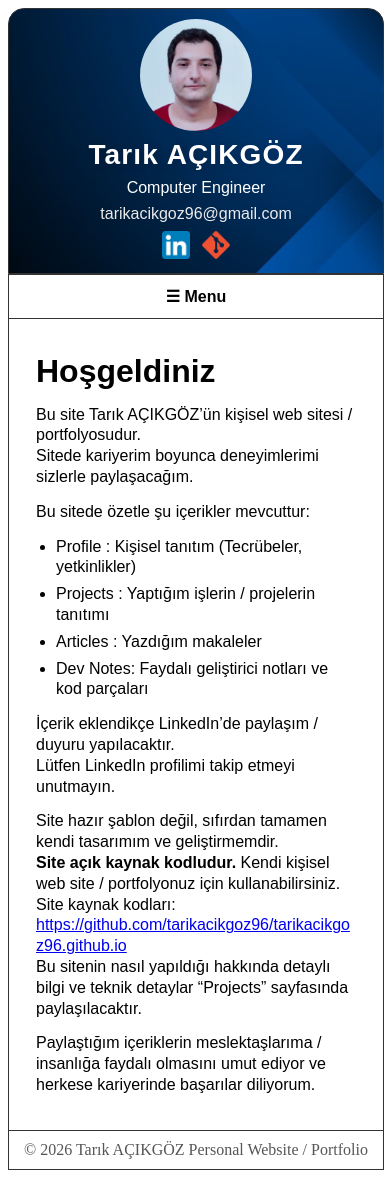
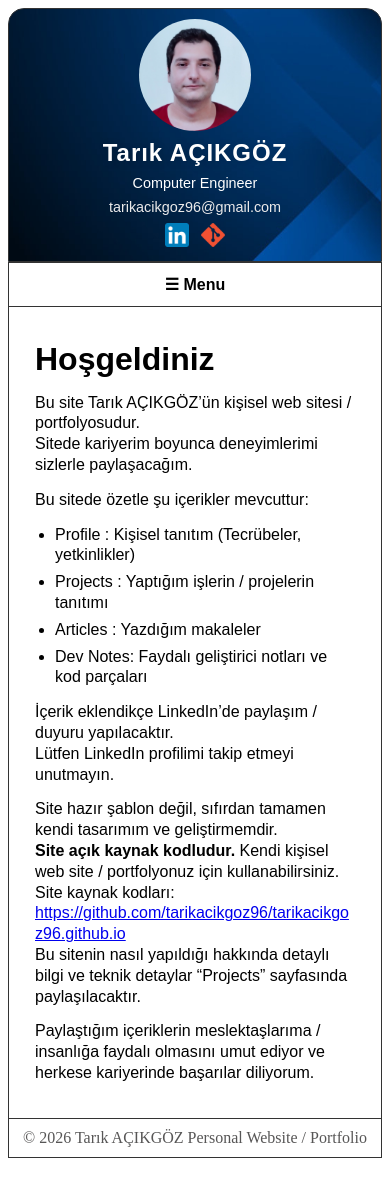
Before and after one commit to tarikacikgoz96/tarikacikgoz96.github.io, a Jekyll site: the page built from index.md, in a window 390 px wide. Built offline with Jekyll 4.4.1, drawn with Linux system fonts in a browser that asks for light colours.

Commit message:
responsive js to .media

```diff
--- a/assets/css/header.css
+++ b/assets/css/header.css
@@ -1,3 +1,8 @@
+* {
+
+    box-sizing: border-box;
+
+}
 header.site-header {
   background-color: #41678f;
   color: #ffffff;
@@ -115,6 +120,7 @@
     box-shadow: 0 0.125rem 0.5rem rgba(0, 0, 0, 0.08);
     transition: background-color 0.25s ease, color 0.25s ease, transform 0.2s ease;
     white-space: nowrap;
+    text-align: center;
 }
 
 .header-nav a:hover {
@@ -156,16 +162,6 @@
     /*white-space: nowrap;*/
 
     flex-shrink: 1;
-visibility: hidden;
-}
-
-.header-right-hidden {
-
-    visibility: hidden;
-
-    position: absolute;
-
-    pointer-events: none;
 
 }
 
@@ -180,63 +176,8 @@
 
 
 
-.header-main.mobile-stack {
-
-    flex-direction: column;
-
-    align-items: center;
-
-    text-align: center;
-
-    gap: 0.5rem;
-    padding: 0.625rem;
-
-}
-.header-main.mobile-stack .header-title h1{
-
-    font-size: 1.75rem;
-
-}
 
 
-
-
-.header-main.mobile-stack .social-links {
-
-    margin-top: 0.5rem;
-    justify-content: center;
-
-}
-
-.header-main.mobile-stack .header-logo {
-
-    width: 7rem;
-    height: 7rem;
-
-}
-
-
-.header-nav.mobile-stack a {
-
-    font-size: 70% !important;
-    width: 100% !important;
-    padding-left: 0 !important;
-    padding-right: 0 !important;
-    text-align: center;
-    border: 0.0625rem solid #939393;
-    border-bottom: none;
-    border-radius: 0;
-    box-sizing: border-box;
-    border-left: none;
-    border-right: none;
-}
-
-.header-nav.mobile-stack {
-
-    gap: 0.0rem;
-
-
-}
 
 
 .menu-toggle {
@@ -261,35 +202,8 @@
     width: 100%;
 }
 
-.header-nav.mobile-stack {
-
-    flex-direction: column;
-
-    align-items: center;
-
-    gap: 0.5rem;
-width: 100%;
-}
-
-.header-nav.mobile-stack:not(.open) {
-
-    display: none;
-    gap: 0.0rem;
-
-}
-.header-nav.mobile-stack.open {
-
-    display: flex;
-gap: 0.0rem;
 
 
-}
-
-.menu-toggle.mobile-stack {
-
-    display: block;
-
-}
 
 .header-nav a.active {
 
@@ -308,3 +222,165 @@
     width: 100%;
     border-bottom: none;
 }
+
+
+
+/* XXL */
+@media (max-width: 1400px) {
+
+    .header-right {
+
+        display: flex;
+
+    }
+}
+
+
+/* XL */
+@media (max-width: 1200px) {
+
+    .header-right {
+
+        display: none;
+
+    }
+
+    .header-main {
+
+        gap: 1rem;
+
+    }
+}
+
+
+/* LG */
+@media (max-width: 992px) {
+
+    .header-main {
+
+        gap: 0.75rem;
+
+    }
+
+    .header-logo {
+
+        width: 8rem;
+
+        height: 8rem;
+
+    }
+
+    .header-title h1 {
+
+        font-size: 2rem;
+
+    }
+
+    .header-nav {
+
+        display: none;
+
+    }
+
+    .menu-toggle {
+
+        display: block;
+
+    }
+}
+
+
+/* MD */
+@media (max-width: 768px) {
+
+    .header-main {
+
+        flex-direction: column;
+
+        align-items: center;
+
+        text-align: center;
+
+        gap: 0.5rem;
+
+        padding: 0.625rem;
+
+    }
+
+    .header-logo {
+
+        width: 7rem;
+
+        height: 7rem;
+
+    }
+
+    .header-title h1 {
+
+        font-size: 1.75rem;
+
+    }
+
+    .social-links {
+
+        justify-content: center;
+
+        margin-top: 0.5rem;
+
+    }
+}
+
+
+/* SM */
+@media (max-width: 576px) {
+
+    .header-title h1 {
+
+        font-size: 1.5rem;
+
+    }
+
+    .header-title p {
+
+        font-size: 0.9rem;
+
+    }
+
+    .icon-logo {
+
+        width: 1.5rem;
+
+        height: 1.5rem;
+
+    }
+}
+
+
+/* Menü açıldığında */
+.header-nav.open {
+
+    display: flex !important;
+
+    flex-direction: column;
+
+    width: 100%;
+
+    gap: 0;
+}
+
+
+/* Desktop dönüşü */
+@media (min-width: 993px) {
+
+    .menu-toggle {
+
+        display: none !important;
+
+    }
+
+    .header-nav {
+
+        display: flex !important;
+
+    }
+}
--- a/assets/js/header_left.js
+++ b/assets/js/header_left.js
@@ -1,73 +1,4 @@
-function checkHeaderStack() {
-
-    const logo = document.querySelector(".header-logo");
-
-    const title = document.querySelector(".header-title");
-
-    const header = document.querySelector(".header-main");
-
-    if (!logo || !title || !header) return;
-
-    // Reset
-    header.classList.remove("mobile-stack");
-
-    const wrapped =
-        title.offsetTop > logo.offsetTop + 20;
-
-    // Mobile header mode
-    if (wrapped) {
-
-        header.classList.add("mobile-stack");
-
-    }
-}
-
-
-
-function checkNavWrap() {
-
-    const nav = document.querySelector(".header-nav");
-
-    const toggle = document.querySelector(".menu-toggle");
-
-    if (!nav || !toggle) return;
-
-    // Reset
-    nav.classList.remove("mobile-stack");
-
-    toggle.classList.remove("mobile-stack");
-
-    // İlk link referansı
-    const firstLink =
-        nav.querySelector("a");
-
-    if (!firstLink) return;
-
-    // Herhangi biri alt satıra düştü mü?
-    const wrapped =
-        Array.from(nav.querySelectorAll("a"))
-        .some(link =>
-            link.offsetTop > firstLink.offsetTop
-        );
-
-    // Mobile nav mode
-    if (wrapped) {
-
-        nav.classList.add("mobile-stack");
-
-        toggle.classList.add("mobile-stack");
-
-    }
-}
-
-
-
-// Sayfa yüklenince
 window.addEventListener("DOMContentLoaded", () => {
-
-    checkHeaderStack();
-
-    checkNavWrap();
 
     const toggle =
         document.querySelector(".menu-toggle");
@@ -84,18 +15,3 @@
         });
     }
 });
-
-
-
-function refreshHeader() {
-
-    checkHeaderStack();
-
-    checkNavWrap();
-
-    checkHeaderWrap();
-}
-
-window.addEventListener("DOMContentLoaded", refreshHeader);
-
-window.addEventListener("resize", refreshHeader);
--- a/assets/js/header_right.js
+++ /dev/null
@@ -1,37 +0,0 @@
-let headerHidden = false;
-
-function checkHeaderWrap() {
-
-    const title = document.querySelector(".header-title");
-
-    const right = document.querySelector(".header-right");
-
-    if (!title || !right) return;
-
-    if (!headerHidden) {
-
-        if (right.offsetTop > title.offsetTop + 50) {
-
-            right.classList.add("header-right-hidden");
-
-            headerHidden = true;
-        }
-    }
-    else {
-
-        right.classList.remove("header-right-hidden");
-
-        const wrapped =
-            right.offsetTop > title.offsetTop + 50;
-
-        if (!wrapped) {
-
-            headerHidden = false;
-
-        } else {
-
-            right.classList.add("header-right-hidden");
-
-        }
-    }
-}
```
